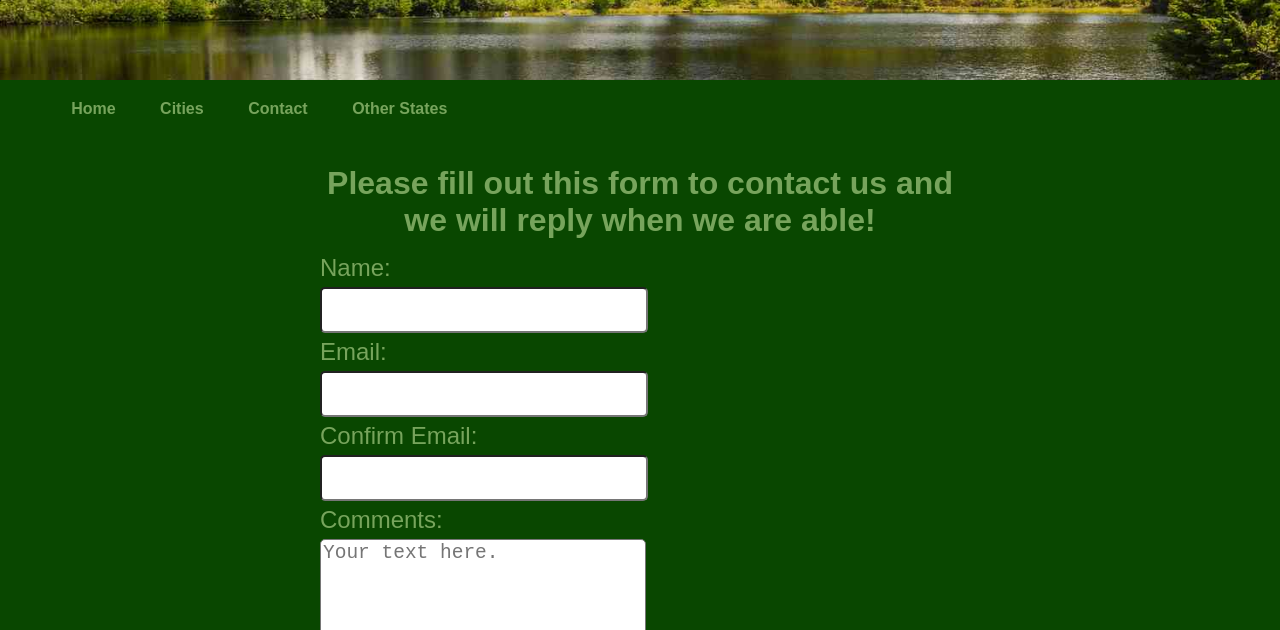
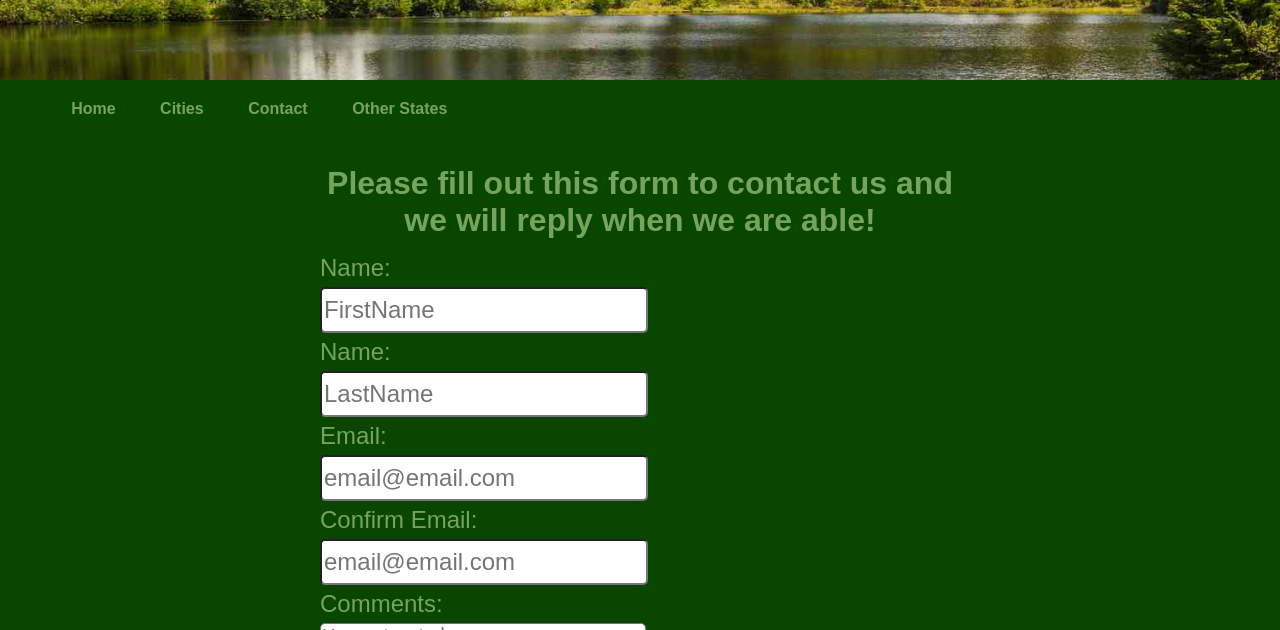
Before and after one commit to shadd-anderson/State-Website, a plain HTML site: page contact.html in a window 1280 px wide. Shown: the part 170-800 px from the top of the page. Drawn offline with Linux system fonts and the light colour scheme.

Commit message:
updating form for rubric

```diff
--- a/contact.html
+++ b/contact.html
@@ -30,12 +30,14 @@
     </nav>
     <form action="#">
         <h2>Please fill out this form to contact us and we will reply when we are able!</h2>
-        <label for="form-name">Name:</label>
-        <input type="text" id="form-name" name="form-name" />
+        <label for="form-first-name">Name:</label>
+        <input type="text" id="form-first-name" name="form-first-name" placeholder="FirstName" />
+        <label for="form-last-name">Name:</label>
+        <input type="text" id="form-last-name" name="form-last-name" placeholder="LastName" />
         <label for="form-email">Email:</label>
-        <input type="text" id="form-email" name="form-email" />
+        <input type="text" id="form-email" name="form-email" placeholder="email@email.com" />
         <label for="form-confirm-email">Confirm Email:</label>
-        <input type="text" id="form-confirm-email" name="form-confirm-email" />
+        <input type="text" id="form-confirm-email" name="form-confirm-email" placeholder="email@email.com" />
         <label for="form-comments">Comments:</label>
         <textarea name="form-comments" id="form-comments" cols="30" rows="20" placeholder="Your text here."></textarea>
         <button type="button" onclick="verifyEmails()">Submit</button>
```
